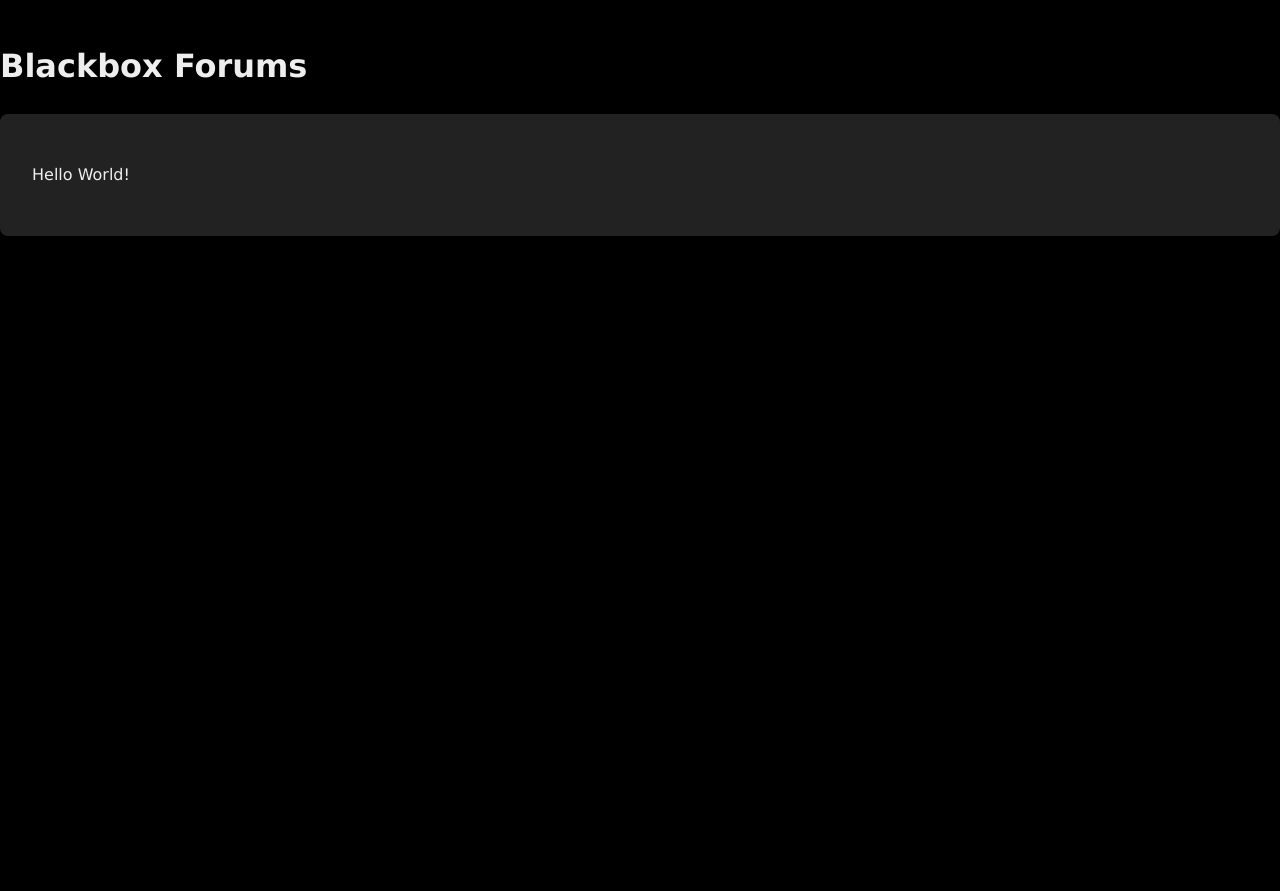
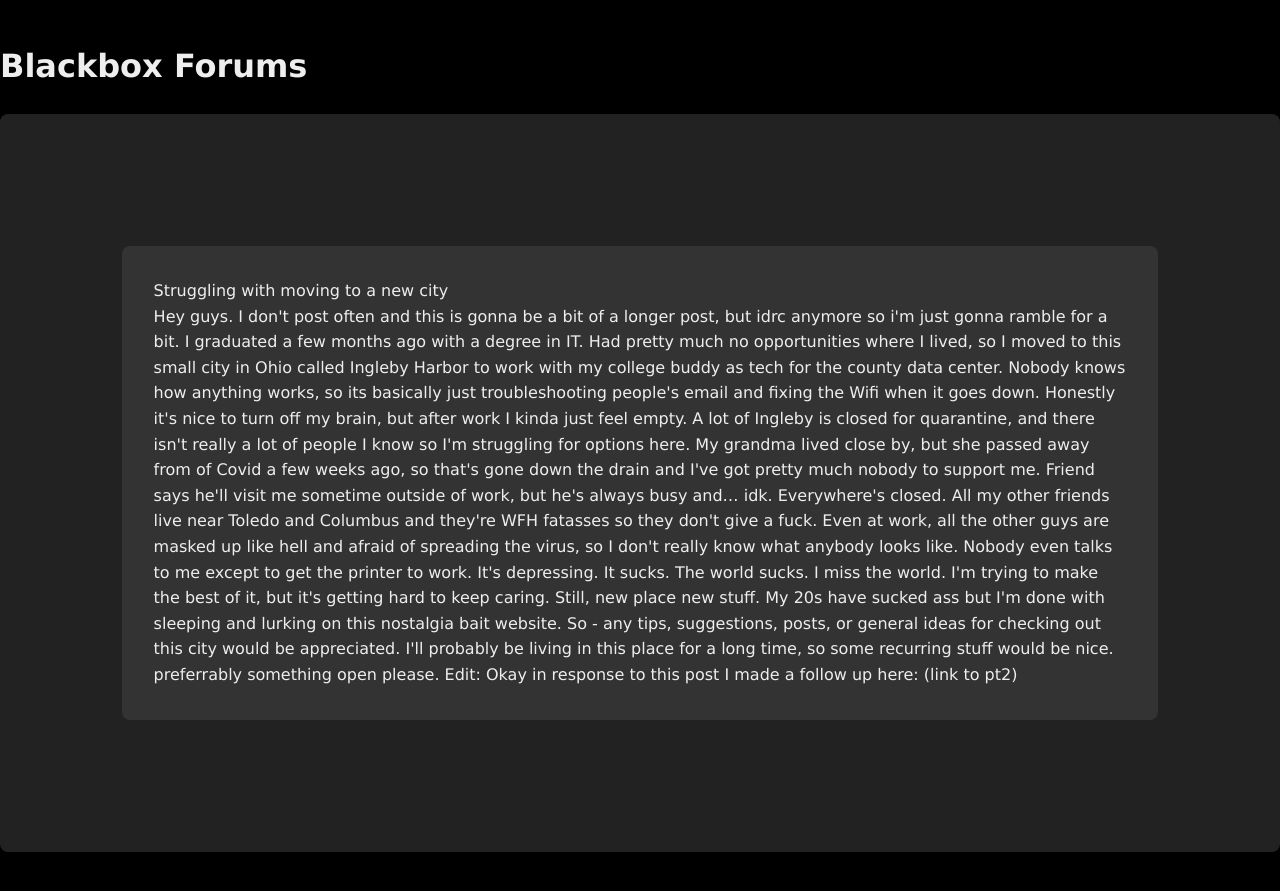
Before and after one commit to blackboxforums/blackboxforums.github.io, a Jekyll site: the page built from index.md, in a window 1280 px wide. Shown: the top 891 px of the page. Built offline with Jekyll 4.4.1, drawn with Linux system fonts in a browser that asks for light colours.

Commit message:
Update index.md

```diff
--- a/index.md
+++ b/index.md
@@ -1,6 +1,20 @@
 ---
 layout: default
-title: Home
+title: Struggling with moving to a new city
+subforum: General
 ---
 
-Hello World!
+<div class="post">
+<div class="post-title"> Struggling with moving to a new city </div>
+
+Hey guys. I don't post often and this is gonna be a bit of a longer post, but idrc anymore so i'm just gonna ramble for a bit.
+
+I graduated a few months ago with a degree in IT. Had pretty much no opportunities where I lived, so I moved to this small city in Ohio called Ingleby Harbor to work with my college buddy as tech for the county data center. Nobody knows how anything works, so its basically just troubleshooting people's email and fixing the Wifi when it goes down. Honestly it's nice to turn off my brain, but after work I kinda just feel empty.
+
+A lot of Ingleby is closed for quarantine, and there isn't really a lot of people I know so I'm struggling for options here. My grandma lived close by, but she passed away from of Covid a few weeks ago, so that's gone down the drain and I've got pretty much nobody to support me. Friend says he'll visit me sometime outside of work, but he's always busy and… idk. Everywhere's closed. All my other friends live near Toledo and Columbus and they're WFH fatasses so they don't give a fuck. Even at work, all the other guys are masked up like hell and afraid of spreading the virus, so I don't really know what anybody looks like. Nobody even talks to me except to get the printer to work. It's depressing. It sucks. The world sucks. I miss the world. I'm trying to make the best of it, but it's getting hard to keep caring.
+
+Still, new place new stuff. My 20s have sucked ass but I'm done with sleeping and lurking on this nostalgia bait website. So - any tips, suggestions, posts, or general ideas for checking out this city would be appreciated. I'll probably be living in this place for a long time, so some recurring stuff would be nice. preferrably something open please.
+
+Edit: Okay in response to this post I made a follow up here: (link to pt2)
+
+</div>
```
